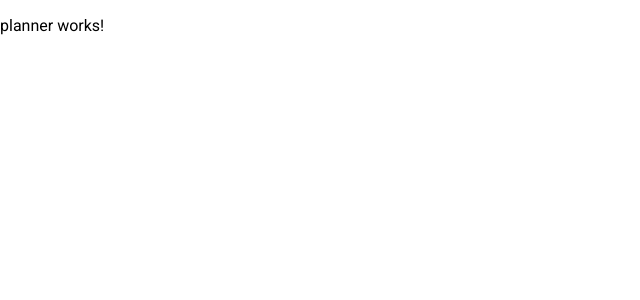
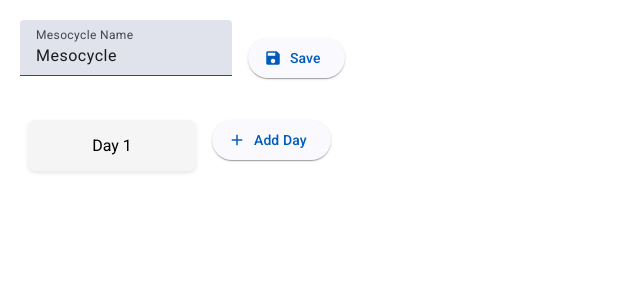
Before and after one commit to LukeHoel/TemplateCreator, an Angular app in the folder TemplateCreator/: page / in a window 1280 px wide. Shown: the top 300 px of the page, without its empty margins (0-640 px from the left). Built offline with nearby package versions, Linux system fonts and the light colour scheme.

Commit message:
added basic UI

```diff
--- /dev/null
+++ b/TemplateCreator/src/app/app.module.ts
@@ -0,0 +1,20 @@
+import { MatListModule } from '@angular/material/list';
+import { MatButtonModule } from '@angular/material/button';
+import { MatIconModule } from '@angular/material/icon';
+import { MatFormFieldModule } from '@angular/material/form-field';
+import { MatInputModule } from '@angular/material/input';
+import { FormsModule } from '@angular/forms';
+import { CommonModule } from '@angular/common';
+
+export const imports = [
+  MatListModule,
+  MatButtonModule,
+  MatIconModule,
+  MatFormFieldModule,
+  MatInputModule,
+  FormsModule,
+  CommonModule,
+  MatListModule,
+  MatIconModule,
+  MatButtonModule,
+];
--- a/TemplateCreator/src/app/components/planner/planner.component.html
+++ b/TemplateCreator/src/app/components/planner/planner.component.html
@@ -1 +1,23 @@
-<p>planner works!</p>
+<div class="planner-container">
+  <div class="header-container">
+    <mat-form-field>
+      <mat-label>Mesocycle Name</mat-label>
+      <input matInput [(ngModel)]="selectedMesoCycle.name">
+    </mat-form-field>
+
+    <button mat-raised-button color="primary" (click)="saveMesocycle()">
+      <mat-icon>save</mat-icon>
+      Save
+    </button>
+  </div>
+
+  <div class="days-container">
+    <div class="day-item" *ngFor="let item of selectedMesoCycle.microcycles[0].days">
+      {{ item.name }}
+    </div>
+    <button mat-raised-button color="primary" (click)="addDay()">
+        <mat-icon>add</mat-icon>
+        Add Day
+      </button>
+  </div>
+</div>
--- a/TemplateCreator/src/app/components/planner/planner.component.scss
+++ b/TemplateCreator/src/app/components/planner/planner.component.scss
@@ -0,0 +1,34 @@
+.planner-container {
+  padding: 20px;
+
+  .days-container {
+    display: flex;
+    gap: 16px;
+    margin-bottom: 20px;
+    overflow-x: auto;
+    padding: 8px;
+  }
+
+  .day-item {
+    background: #f5f5f5;
+    border-radius: 8px;
+    padding: 16px 24px;
+    min-width: 120px;
+    text-align: center;
+    box-shadow: 0 2px 4px rgba(0,0,0,0.1);
+    cursor: pointer;
+    transition: transform 0.2s, box-shadow 0.2s;
+
+    &:hover {
+      transform: translateY(-2px);
+      box-shadow: 0 4px 8px rgba(0,0,0,0.15);
+    }
+  }
+}
+
+.header-container {
+  display: flex;
+  align-items: center;
+  gap: 16px;
+  margin-bottom: 16px;
+}
--- a/TemplateCreator/src/app/components/planner/planner.component.ts
+++ b/TemplateCreator/src/app/components/planner/planner.component.ts
@@ -1,11 +1,70 @@
-import { Component } from '@angular/core';
+import { Component, OnInit } from '@angular/core';
+import { CommonModule } from '@angular/common';
+import { Mesocycle } from '../../models/mesocycle';
+import { MatListModule } from '@angular/material/list';
+import { MatIconModule } from '@angular/material/icon';
+import { MatButtonModule } from '@angular/material/button';
+import { imports } from '../../app.module';
 
 @Component({
   selector: 'app-planner',
-  imports: [],
+  standalone: true,
+  imports: imports,
   templateUrl: './planner.component.html',
-  styleUrl: './planner.component.scss'
+  styleUrl: './planner.component.scss',
 })
-export class PlannerComponent {
+export class PlannerComponent implements OnInit {
+  sampleMesoCycle = {
+    name: 'Mesocycle',
+    microcycles: [
+      {
+        name: 'Week 1',
+        days: [
+          {
+            name: 'Day 1',
+            exercises: [],
+          },
+        ],
+      },
+    ],
+  };
+  selectedMesoCycle: Mesocycle;
 
+  constructor() {
+    // Try to load the last used mesocycle name
+    const lastMesocycleName = localStorage.getItem('lastMesocycleName');
+    if (lastMesocycleName) {
+      const savedMesocycle = localStorage.getItem(lastMesocycleName);
+      this.selectedMesoCycle = savedMesocycle
+        ? JSON.parse(savedMesocycle)
+        : {...this.sampleMesoCycle};
+    } else {
+      this.selectedMesoCycle = {...this.sampleMesoCycle};
+    }
+  }
+
+  ngOnInit(): void {
+  }
+
+  selectMesoCycle(mesoCycle: Mesocycle) {
+    this.selectedMesoCycle = {...mesoCycle};
+    this.saveMesocycle();
+  }
+
+  addDay() {
+    if (!this.selectedMesoCycle) {
+      return;
+    }
+    this.selectedMesoCycle.microcycles[0].days.push({
+      name: `Day ${this.selectedMesoCycle.microcycles[0].days.length + 1}`,
+      exercises: [],
+    });
+  }
+
+  saveMesocycle() {
+    if (!this.selectedMesoCycle?.name) return;
+
+    localStorage.setItem(this.selectedMesoCycle.name, JSON.stringify(this.selectedMesoCycle));
+    localStorage.setItem('lastMesocycleName', this.selectedMesoCycle.name);
+  }
 }
--- a/TemplateCreator/src/app/models/macrocycle.ts
+++ /dev/null
@@ -1,6 +0,0 @@
-import { Mesocycle } from "./mesocycle";
-
-export interface Macrocycle {
-    name: string;
-    mesocycles: Array<Mesocycle>;
-}
--- a/TemplateCreator/src/app/models/training-day.ts
+++ b/TemplateCreator/src/app/models/training-day.ts
@@ -1,6 +1,6 @@
 import { Exercise } from "./training-exercise";
 
 export interface Day {
-    day: string;
+    name: string;
     exercises: Array<Exercise>;
 }
```
